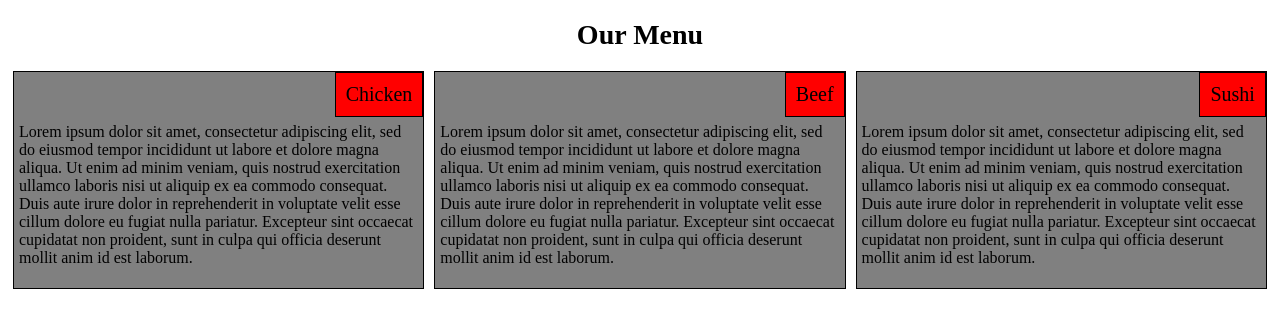
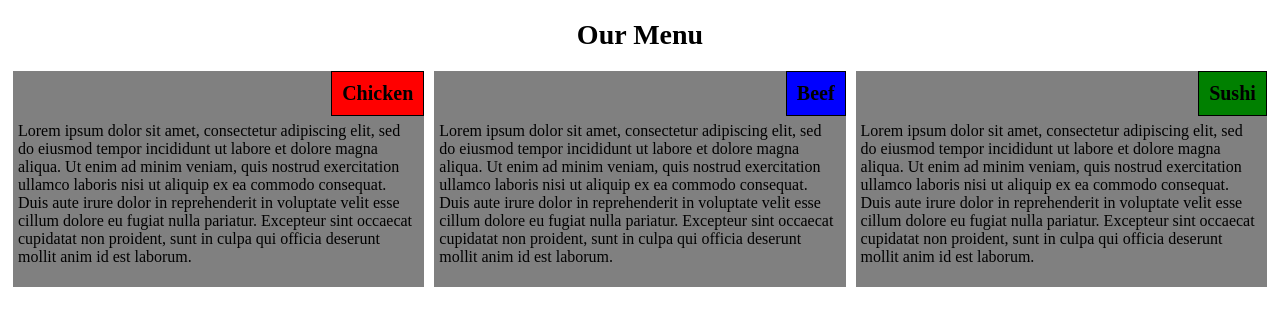
Before and after one commit to desiretolearn/WebDev_Coursera, a plain HTML site: page Module2_solution/index.html in a window 1280 px wide. Drawn offline with Linux system fonts and the light colour scheme.

Commit message:
new changes

```diff
--- a/Module2_solution/CSS/styles.css
+++ b/Module2_solution/CSS/styles.css
@@ -19,22 +19,48 @@
 
     .innerbox {
         background-color: gray;
-        border: solid 1px black;
+        border: solid 0px 0px 1px 1px black;
         padding: 5px;
         margin: 5px;
         position: relative;
     }
 
-    section {
-        background-color: red;
+    h2 {
         border: solid 1px black;
         position: absolute;
         top: 0px;
         right: 0px;
         padding:10px;
         font-size:125%;
+        margin:0px;
+    }
+
+    #chicken {
+        background-color: red;
+    }
+
+    #beef {
+        background-color: blue;
+    }
+
+    #sushi {
+        background-color: green;
     }
 
     p {
     	padding-top:30px;
     }
+
+    @media(min-width:992px) {
+        .col-lg-4 {
+            width: 33.33%;
+        }
+    }
+
+    @media(min-width:768px) and (max-width:991px) {
+        .col-md-6 {
+            width: 50%;
+        }
+    }
+
+    @media(max-width:767px) {}
--- a/Module2_solution/index.html
+++ b/Module2_solution/index.html
@@ -4,23 +4,6 @@
 <head>
     <title>Module_2 Solution</title>
     <link rel="stylesheet" type="text/css" href="CSS/styles.css">
-    <style>
-
-    @media(min-width:992px) {
-        .col-lg-4 {
-            width: 33.33%;
-        }
-    }
-
-    @media(min-width:768px) and (max-width:991px) {
-        .col-md-6 {
-            width: 50%;
-        }
-    }
-
-    @media(max-width:767px) {}
-
-    </style>
 </head>
 
 <body>
@@ -28,19 +11,19 @@
     <div class="box">
         <div class="col-lg-4 col-md-6">
             <div class="innerbox">
-                <section>Chicken</section>
+                <h2 id="chicken">Chicken</h2>
                 <p>Lorem ipsum dolor sit amet, consectetur adipiscing elit, sed do eiusmod tempor incididunt ut labore et dolore magna aliqua. Ut enim ad minim veniam, quis nostrud exercitation ullamco laboris nisi ut aliquip ex ea commodo consequat. Duis aute irure dolor in reprehenderit in voluptate velit esse cillum dolore eu fugiat nulla pariatur. Excepteur sint occaecat cupidatat non proident, sunt in culpa qui officia deserunt mollit anim id est laborum.</p>
             </div>
         </div>
         <div class="col-lg-4 col-md-6">
             <div class="innerbox">
-                <section>Beef</section>
+                <h2 id="beef">Beef</h2>
                 <p>Lorem ipsum dolor sit amet, consectetur adipiscing elit, sed do eiusmod tempor incididunt ut labore et dolore magna aliqua. Ut enim ad minim veniam, quis nostrud exercitation ullamco laboris nisi ut aliquip ex ea commodo consequat. Duis aute irure dolor in reprehenderit in voluptate velit esse cillum dolore eu fugiat nulla pariatur. Excepteur sint occaecat cupidatat non proident, sunt in culpa qui officia deserunt mollit anim id est laborum.</p>
             </div>
         </div>
         <div class="col-lg-4 col-lg-6">
             <div class="innerbox">
-                <section>Sushi</section>
+                <h2 id="sushi">Sushi</h2>
                 <p>Lorem ipsum dolor sit amet, consectetur adipiscing elit, sed do eiusmod tempor incididunt ut labore et dolore magna aliqua. Ut enim ad minim veniam, quis nostrud exercitation ullamco laboris nisi ut aliquip ex ea commodo consequat. Duis aute irure dolor in reprehenderit in voluptate velit esse cillum dolore eu fugiat nulla pariatur. Excepteur sint occaecat cupidatat non proident, sunt in culpa qui officia deserunt mollit anim id est laborum.</p>
             </div>
         </div>
```
